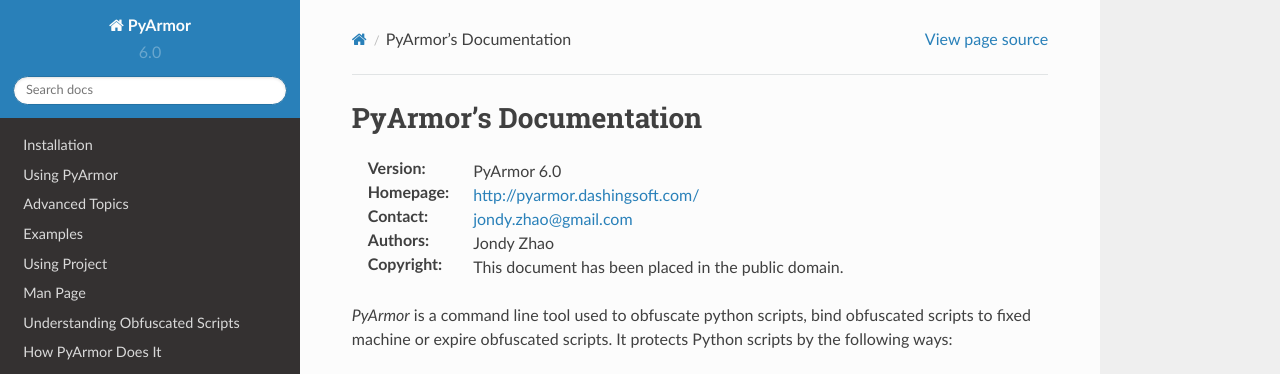
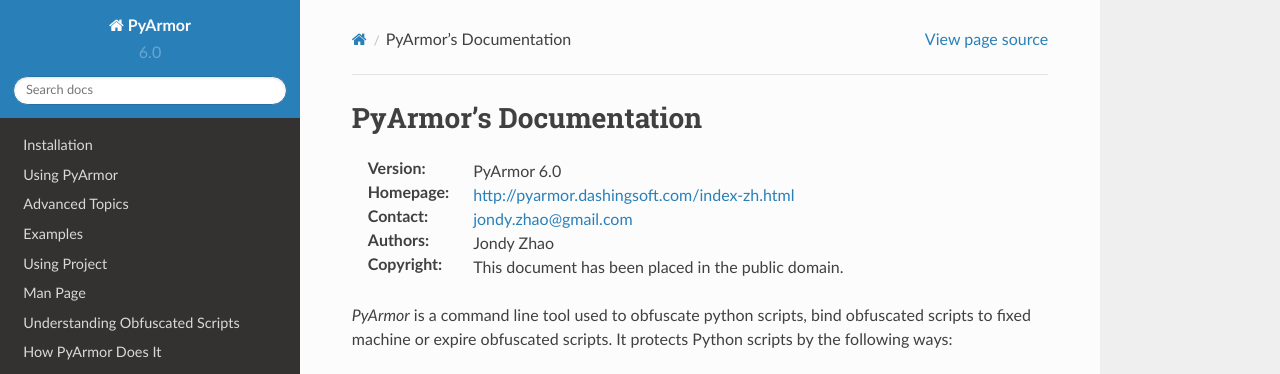
Before and after one commit to dashingsoft/pyarmor, a Sphinx documentation site: the page built from docs/index.rst, in a window 1280 px wide and 900 px high. Shown: the top 374 px of the window. Built offline with Sphinx 7.4.7 and the Read the Docs theme 2.0.0, drawn with Linux system fonts in a browser that asks for light colours; some of the changed lines change nothing that is shown.

Commit message:
Add missing links

```diff
--- a/docs/_common_definitions.txt
+++ b/docs/_common_definitions.txt
@@ -1,14 +1,16 @@
-.. _PyArmor: http://pyarmor.dashingsoft.com
+.. _PyArmor: http://pyarmor.dashingsoft.com/index-zh.html
 
-.. |Homepage| replace:: http://pyarmor.dashingsoft.com/
-.. |Manual| replace:: https://pyarmor.readthedocs.io/
+.. |Homepage| replace:: http://pyarmor.dashingsoft.com/index-zh.html
+.. |Manual| replace:: https://pyarmor.readthedocs.io/zh-cn/index.html
 .. |PyArmor| replace:: `PyArmor`
 .. |PyArmorVersion| replace:: PyArmor |version|
 
 .. _issue: https://github.com/dashingsoft/pyarmor/issues/
 .. _pypi: https://pypi.python.org/pypi/pyarmor/
 
-.. _PyInstaller: http://www.pyinstaller.org/
+.. _PyInstaller: https://www.pyinstaller.org/
+.. _Cython: https://cython.org/
+.. _PyUpdater: https://www.pyupdater.org/
 .. _pip: http://www.pip-installer.org/
 .. _ASProtect: http://www.aspack.com/
 .. _VMProtect: https://vmpsoft.com/
```
